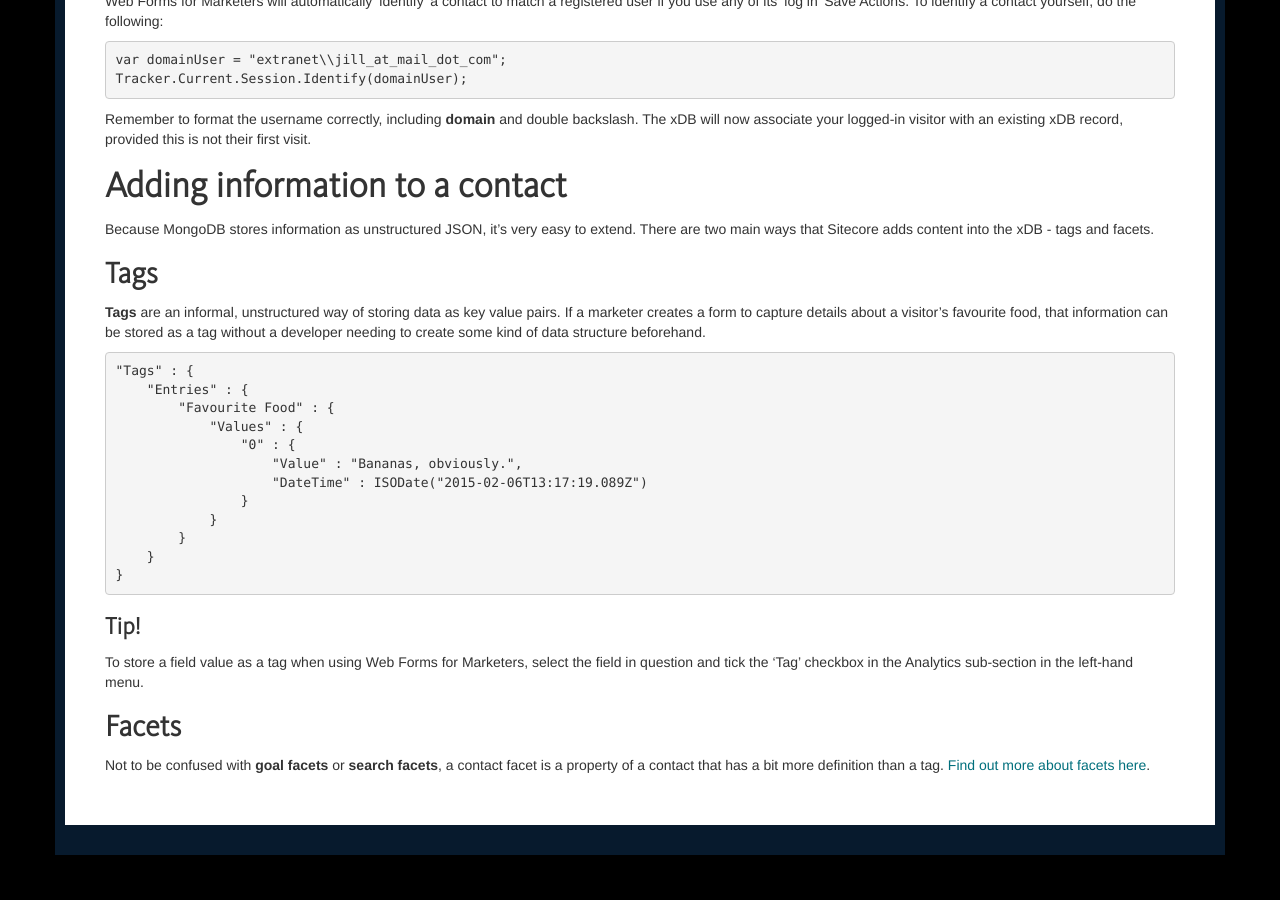
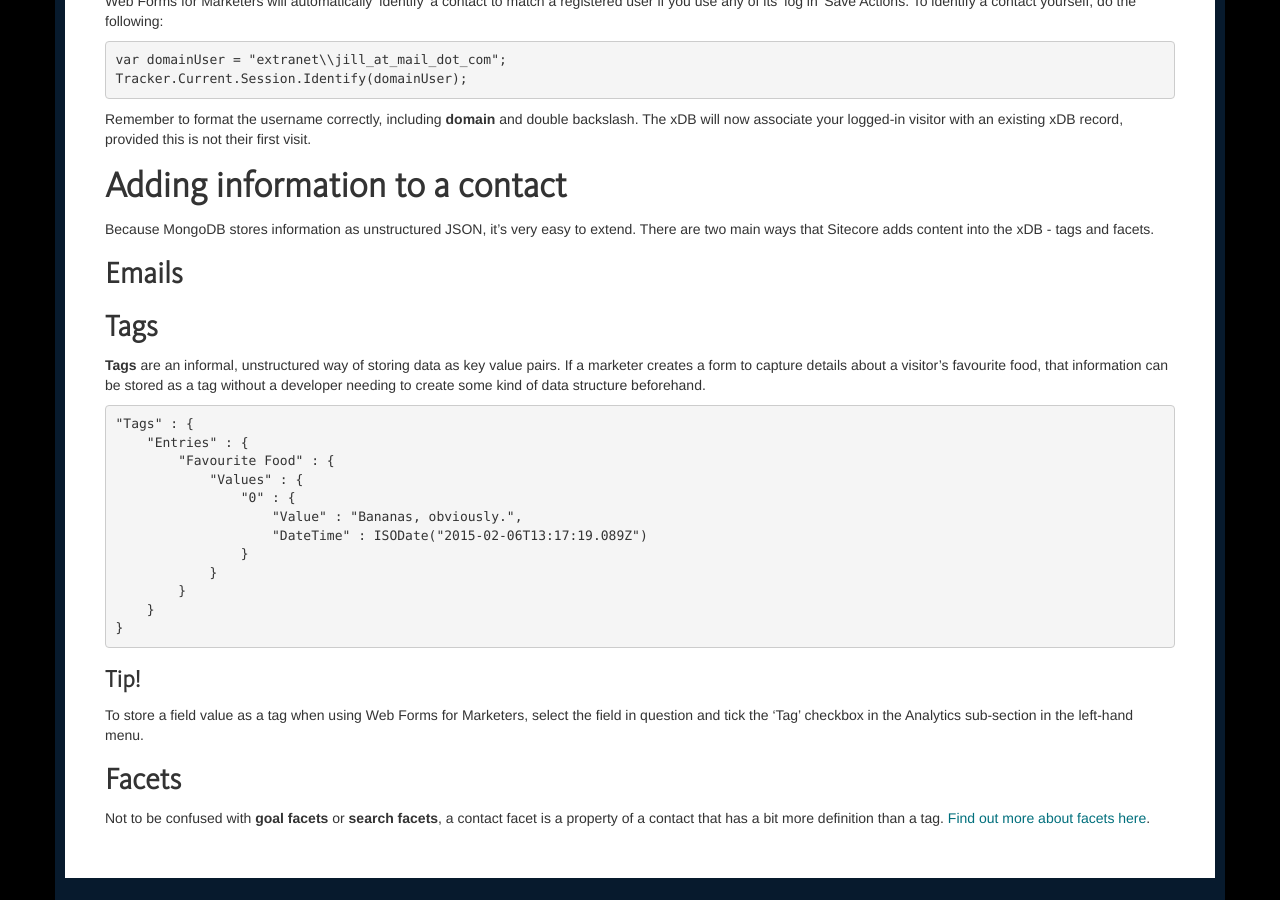
Before and after one commit to Sitecore-Community/docs, a Jekyll site: the page built from documentation/xDB/The xDB Contact/index.md, in a window 1280 px wide and 900 px high, scrolled down 2103 px. Built offline with Jekyll 4.4.1, drawn with Linux system fonts in a browser that asks for light colours; nearby versions of some CDN libraries; before the commit the page ends 2958 px from its top, so only the background shows below that.

Commit message:
Update index.md

```diff
--- a/documentation/xDB/The xDB Contact/index.md
+++ b/documentation/xDB/The xDB Contact/index.md
@@ -92,6 +92,8 @@
 
 Because MongoDB stores information as unstructured JSON, it's very easy to extend. There are two main ways that Sitecore adds content into the xDB - tags and facets.
 
+## Emails
+
 ## Tags
 
 **Tags** are an informal, unstructured way of storing data as key value pairs. If a marketer creates a form to capture details about a visitor's favourite food, that information can be stored as a tag without a developer needing to create some kind of data structure beforehand.
```
